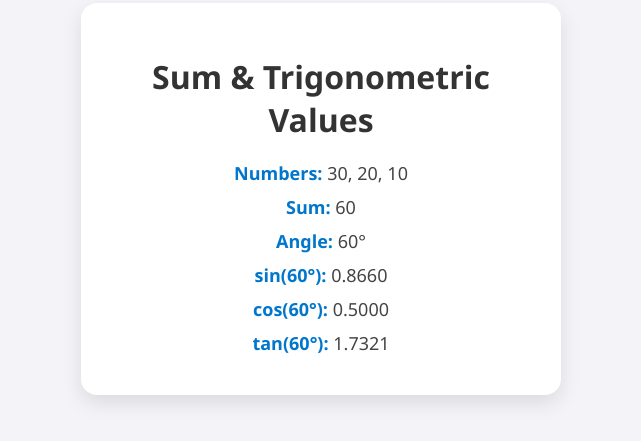
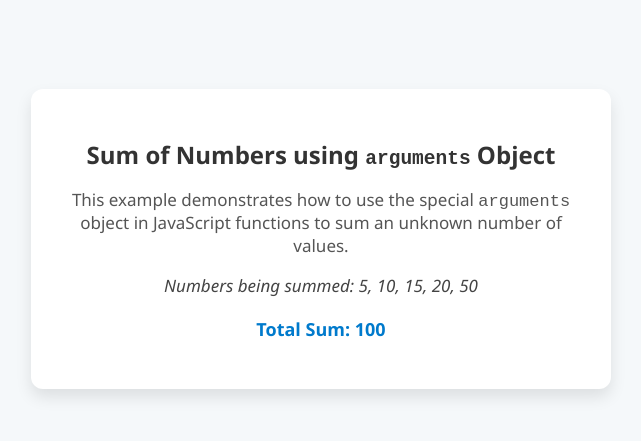
Before and after one commit to Hemsagar23/Lesson-22---Activity-3, a plain HTML site: page project.html in a window 1280 px wide. Shown: the part 201-642 px from the top of the page, without its empty margins (319-960 px from the left). Drawn offline with Linux system fonts and the light colour scheme.

Commit message:
initial commit

```diff
--- a/project.html
+++ b/project.html
@@ -1,41 +1,51 @@
 <!DOCTYPE html>
-<html>
+<html lang="en">
 
 <head>
-    <title>Sum and Trigonometry</title>
+    <meta charset="UTF-8">
+    <title>Arguments Object - Sum</title>
     <style>
         body {
             font-family: 'Segoe UI', Tahoma, Geneva, Verdana, sans-serif;
-            background: #f4f4f8;
+            background-color: #f5f8fa;
+            margin: 0;
+            padding: 40px;
             display: flex;
             justify-content: center;
             align-items: center;
-            height: 100vh;
-            margin: 0;
+            min-height: 100vh;
         }
 
         .container {
-            background: #ffffff;
+            background-color: #ffffff;
             padding: 30px 40px;
-            border-radius: 16px;
-            box-shadow: 0 8px 20px rgba(0, 0, 0, 0.1);
+            border-radius: 12px;
+            box-shadow: 0 8px 16px rgba(0, 0, 0, 0.1);
+            max-width: 500px;
             text-align: center;
-            max-width: 400px;
         }
 
-        h1 {
-            margin-bottom: 20px;
+        h2 {
             color: #333;
+            margin-bottom: 10px;
         }
 
         p {
-            font-size: 18px;
-            margin: 10px 0;
-            color: #444;
+            font-size: 17px;
+            color: #555;
         }
 
-        strong {
-            color: #0077cc;
+        #result {
+            font-size: 18px;
+            margin-top: 20px;
+            font-weight: bold;
+            color: #007acc;
+        }
+
+        .numbers {
+            margin-top: 10px;
+            font-style: italic;
+            color: #444;
         }
     </style>
 </head>
@@ -43,45 +53,23 @@
 <body>
 
     <div class="container">
-        <h1>Sum & Trigonometric Values</h1>
-        <div id="result"></div>
+        <h2>Sum of Numbers using <code>arguments</code> Object</h2>
+        <p>This example demonstrates how to use the special <code>arguments</code> object in JavaScript functions to sum
+            an unknown number of values.</p>
+        <p class="numbers">Numbers being summed: 5, 10, 15, 20, 50</p>
+        <p id="result"></p>
     </div>
 
     <script>
-        // Constants
-        const numbers = [30, 20, 10];
-        const angleDeg = 60;
-
-        // Sum Function
-        function sumValues(arr) {
-            let sum = 0;
-            for (let i = 0; i < arr.length; i++) {
-                sum += arr[i];
+        function sumAll() {
+            var total = 0;
+            for (var i = 0; i < arguments.length; i++) {
+                total += arguments[i];
             }
-            return sum;
+            return total;
         }
 
-        // Degree to Radian conversion
-        function toRadians(deg) {
-            return deg * (Math.PI / 180);
-        }
-
-        // Calculations
-        const sum = sumValues(numbers);
-        const rad = toRadians(angleDeg);
-        const sinVal = Math.sin(rad).toFixed(4);
-        const cosVal = Math.cos(rad).toFixed(4);
-        const tanVal = Math.tan(rad).toFixed(4);
-
-        // Output
-        document.getElementById("result").innerHTML = `
-      <p><strong>Numbers:</strong> ${numbers.join(', ')}</p>
-      <p><strong>Sum:</strong> ${sum}</p>
-      <p><strong>Angle:</strong> ${angleDeg}°</p>
-      <p><strong>sin(${angleDeg}°):</strong> ${sinVal}</p>
-      <p><strong>cos(${angleDeg}°):</strong> ${cosVal}</p>
-      <p><strong>tan(${angleDeg}°):</strong> ${tanVal}</p>
-    `;
+        document.getElementById("result").innerHTML = "Total Sum: " + sumAll(5, 10, 15, 20, 50);
     </script>
 
 </body>
```
